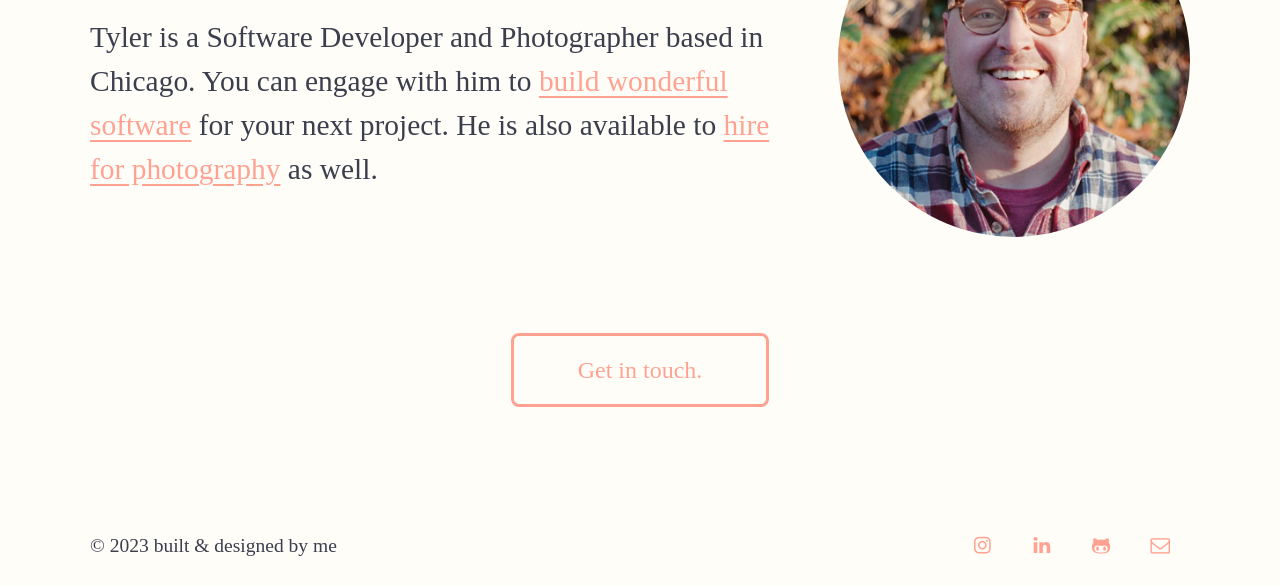
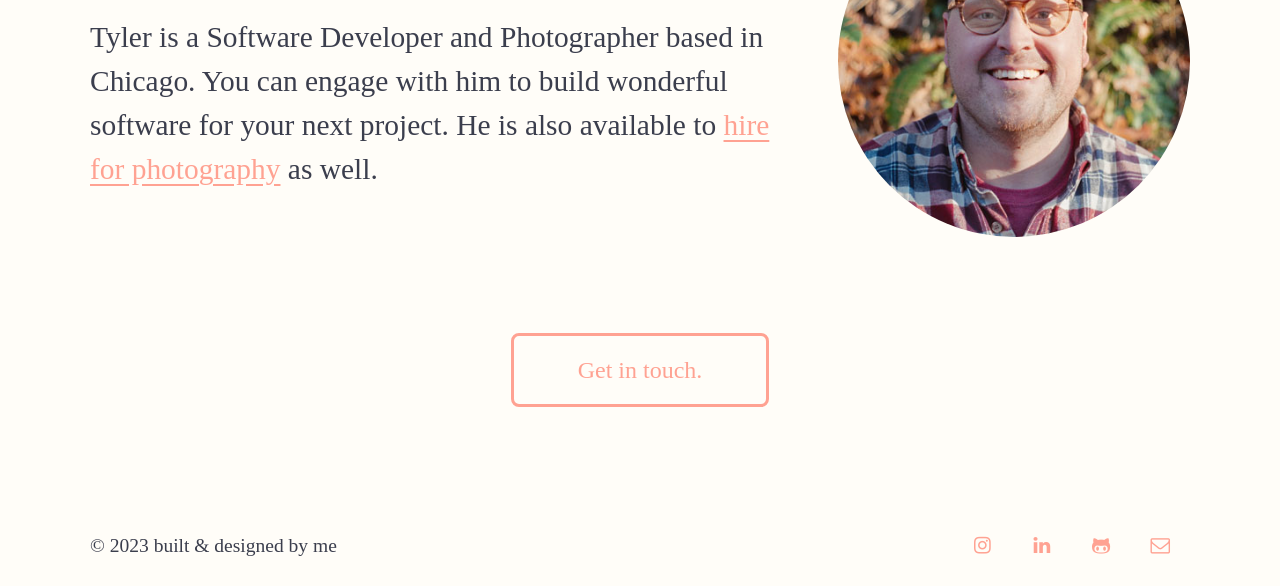
Before and after one commit to TylerBre/tylerbreland.com, a plain HTML site: page index.html in a window 1280 px wide. Shown: the part 214-800 px from the top of the page. Drawn offline with Linux system fonts and the light colour scheme; a web font is replaced by a local one.

Commit message:
removed link

```diff
--- a/index.html
+++ b/index.html
@@ -21,8 +21,9 @@
                 <h1>Welcome <span class="header-em-dash">&mdash;</span></h1>
                 <p>
                     Tyler is a Software Developer and Photographer based in Chicago.
-                    You can engage with him to <a href="https://pipegrep.io" title="Pipe Grep Software Development">build
-                    wonderful software</a> for your next project.
+<!--                    You can engage with him to <a href="https://pipegrep.io" title="Pipe Grep Software Development">build-->
+                    You can engage with him to build
+                    wonderful software for your next project.
                     He is also available to <a href="https://tylerb.photos" title="Tyler B Photos">hire for
                     photography</a>
                     as well.
```
